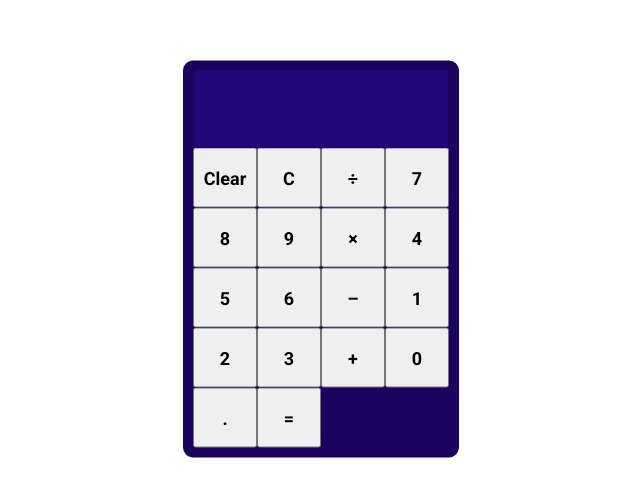
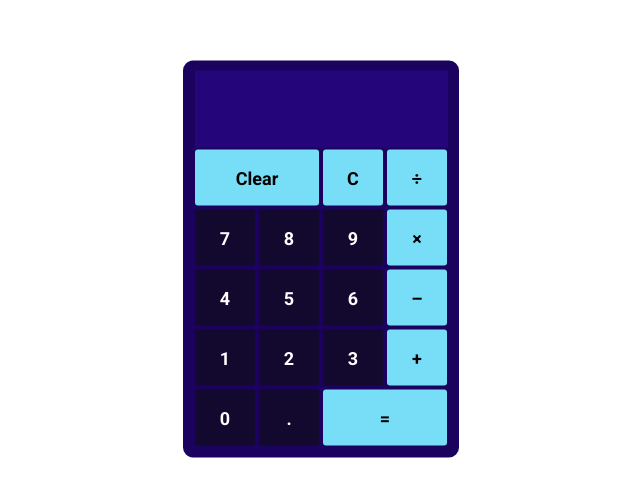
Before and after one commit to cosminaserbanica/LearningReact-Calculator, a React (Create React App) app in the folder calculator/: page / in a window 1280 px wide. Shown: the part 141-638 px from the top of the page, without its empty margins (319-959 px from the left). Built offline with nearby package versions, Linux system fonts and the light colour scheme.

Commit message:
Finish styling the container and its contents

```diff
--- a/calculator/src/App.css
+++ b/calculator/src/App.css
@@ -36,4 +36,39 @@
   background-color: rgb(37, 6, 122);
   border: 0px;
   color: #fff;
+  text-align: right;
+  font-size: 25px;
+  font-weight: 700;
+  letter-spacing: 1px;
 }
+
+#clear {
+  grid-column: 1/3;
+  grid-row: 1;
+}
+
+#result {
+  grid-column: 3/5;
+  grid-row: 5;
+}
+
+button {
+  margin: 2px;
+  cursor: pointer;
+  background: rgb(19, 9, 46);
+  color: #fff;
+  border: none;
+  border-radius: 3px;
+}
+
+input:focus,
+input:active,
+button:focus,
+button:active {
+  outline: none;
+}
+
+.highlight {
+  background: rgb(120, 222, 248);
+  color: black;
+}
--- a/calculator/src/App.js
+++ b/calculator/src/App.js
@@ -7,6 +7,12 @@
   const handleClick = (e) => {
     setResult(result.concat(e.target.name));
   }
+  const clear = () => {
+    setResult("");
+  }
+  const backspace = () => {
+
+  }
   return (
     <>
       <div className="container">
@@ -14,24 +20,24 @@
           <input type="text" value={result} />
         </form>
         <div className="keypad">
-          <button onClick={handleClick}>Clear</button>
-          <button onClick={handleClick}>C</button>
-          <button name="/" onClick={handleClick}>&divide;</button>
+          <button className="highlight" onClick={clear} id="clear">Clear</button>
+          <button className="highlight" onClick={backspace} id="backspace">C</button>
+          <button className="highlight" name="/" onClick={handleClick}>&divide;</button>
           <button name="7" onClick={handleClick}>7</button>
           <button name="8" onClick={handleClick}>8</button>
           <button name="9" onClick={handleClick}>9</button>
-          <button name="*" onClick={handleClick}>&times;</button>
+          <button className="highlight" name="*" onClick={handleClick}>&times;</button>
           <button name="4" onClick={handleClick}>4</button>
           <button name="5" onClick={handleClick}>5</button>
           <button name="6" onClick={handleClick}>6</button>
-          <button name="-" onClick={handleClick}>&ndash;</button>
+          <button className="highlight" name="-" onClick={handleClick}>&ndash;</button>
           <button name="1" onClick={handleClick}>1</button>
           <button name="2" onClick={handleClick}>2</button>
           <button name="3" onClick={handleClick}>3</button>
-          <button name="+" onClick={handleClick}>+</button>
+          <button className="highlight" name="+" onClick={handleClick}>+</button>
           <button name="0" onClick={handleClick}>0</button>
           <button name="." onClick={handleClick}>.</button>
-          <button onClick={handleClick}>=</button>
+          <button  className="highlight" onClick={handleClick} id="result">=</button>
         </div>
       </div>
     </>
```
